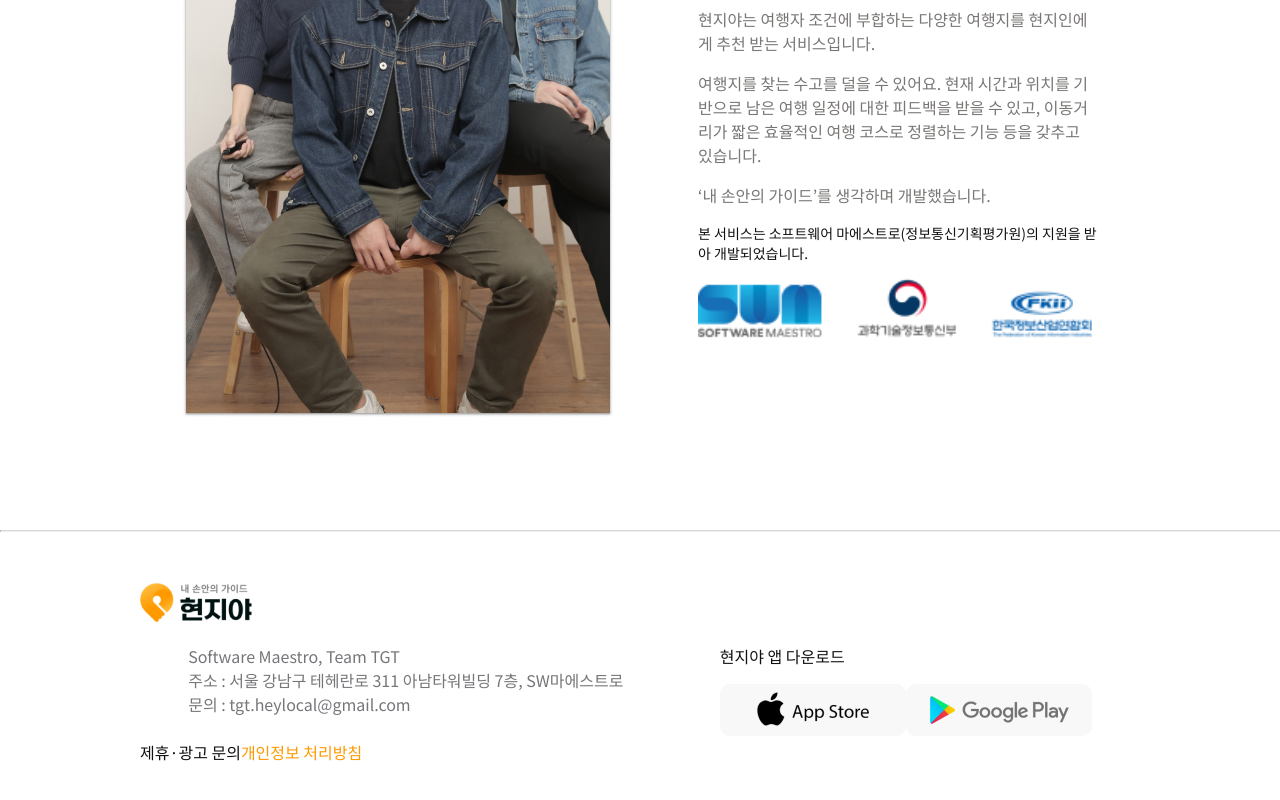
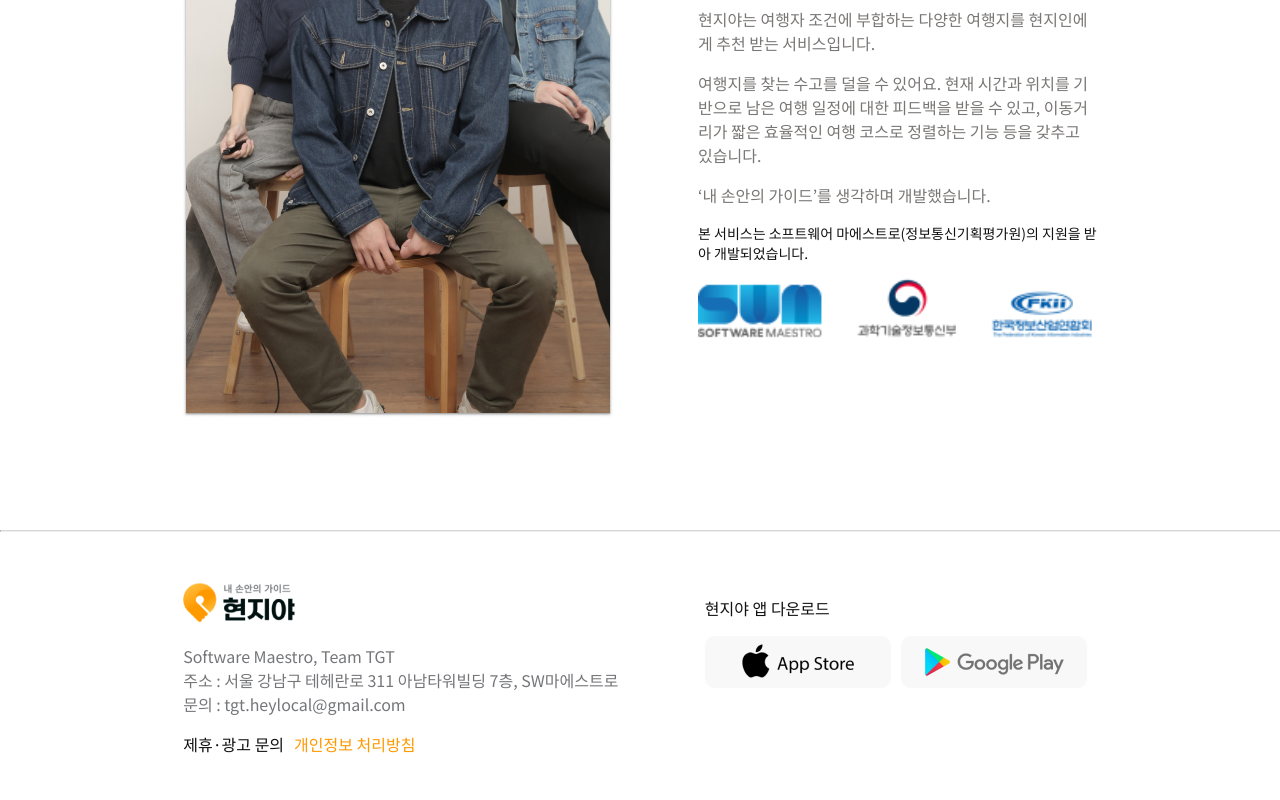
Before and after one commit to TGT-SWM/heylocal-landing-page, a React (Create React App) app: page / in a window 1280 px wide. Shown: the part 4005-4805 px from the top of the page. Built offline with nearby package versions, Linux system fonts and the light colour scheme; a web font is replaced by a local one.

Commit message:
feat: Footer 디자인 수정

```diff
--- a/src/views/sections/Footer.jsx
+++ b/src/views/sections/Footer.jsx
@@ -9,11 +9,9 @@ import googlePlayLogo from '../../assets/images/googleplay.png';
 function Footer() {
   return (
     <StyledFooter className="Footer">
-      <div>
-        <img src={logo} alt="logo" />
-      </div>
       <Section>
         <div>
+          <img src={logo} alt="logo" />
           <StyledText style={{ color: '#757679' }}>
             Software Maestro, Team TGT
             <br />
@@ -21,21 +19,25 @@ function Footer() {
             <br />
             문의 : tgt.heylocal@gmail.com
           </StyledText>
+          <span>
+            <StyledLink href="#">제휴·광고 문의</StyledLink>
+            <StyledLink style={{ color: '#ff9900' }} href="#">
+              개인정보 처리방침
+            </StyledLink>
+          </span>
         </div>
         <div>
-          <StyledText>현지야 앱 다운로드</StyledText>
+          <StyledText style={{ fontWeight: '500' }}>현지야 앱 다운로드</StyledText>
           <span>
-            <img src={appStoreLogo} alt="appStoreLogo" />
-            <img src={googlePlayLogo} alt="googlePlayLogo" />
+            <StyledLink>
+              <img src={appStoreLogo} alt="appStoreLogo" />
+            </StyledLink>
+            <StyledLink>
+              <img src={googlePlayLogo} alt="googlePlayLogo" />
+            </StyledLink>
           </span>
         </div>
       </Section>
-      <span>
-        <StyledLink href="#">제휴·광고 문의</StyledLink>
-        <StyledLink style={{ color: '#ff9900' }} href="#">
-          개인정보 처리방침
-        </StyledLink>
-      </span>
     </StyledFooter>
   );
 }
@@ -57,6 +59,7 @@ const StyledLink = styled.a`
   font-size: 16px;
   color: #111111;
   text-decoration: none;
+  margin-right: 10px;
 `;
 
 export default Footer;
```
